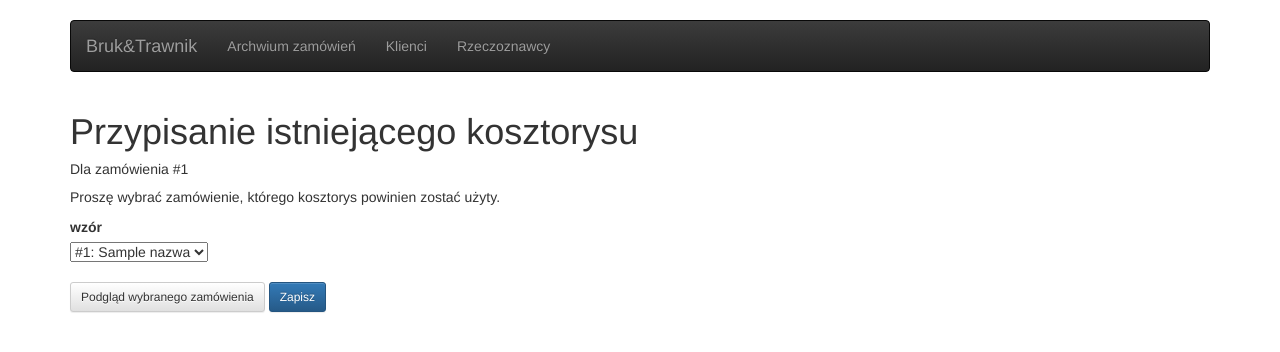
After one commit to mluszczyk/bd-bruk, a Flask app: page /przypisz_kosztorys/1/ in a window 1280 px wide. The commit adds this page. Shown: the top 352 px of the page. Run offline with Flask 2, Linux system fonts and the light colour scheme; a database or web service that is not in the repository returns one stand-in record (values such as "Sample title"); some libraries are stand-ins or nearby versions.

Commit message:
Reusing estimates.

```diff
--- a/forms.py
+++ b/forms.py
@@ -21,6 +21,19 @@ class EstimateOrderForm(wtforms.Form):
     def feed_with_experts(cls, request, expert_list):
         form = cls(request)
         form.expert.choices = expert_list
+        return form
+
+
+class AssignEstimateForm(wtforms.Form):
+    model_order_id = wtforms.SelectField("wzór", coerce=int)
+
+    @classmethod
+    def feed_with_orders(cls, request, model_list):
+        form = cls(request)
+        form.model_order_id.choices = [
+            (model['id'], '#{}: {}'.format(model['id'], model['nazwa']))
+            for model in model_list
+        ]
         return form
 
 
--- a/model.py
+++ b/model.py
@@ -89,6 +89,14 @@ customers = select_wrapper("""
     SELECT nazwa, dane_do_faktury, email, telefon
     FROM klient
     ORDER BY nazwa
+""")
+
+estimates = select_wrapper("""
+    SELECT zamowienie.id AS id, nazwa
+    FROM kosztorys
+    LEFT JOIN zlecenie_kosztorysu ON (zlecenie_kosztorysu_id = zlecenie_kosztorysu.id)
+    LEFT JOIN zamowienie ON (zamowienie_id = zamowienie.id)
+    ORDER BY id
 """)
 
 
@@ -247,3 +255,11 @@ def save_expert(name, email):
     execute_insert("""
         INSERT INTO rzeczoznawca (nazwa, email) VALUES (%s, %s)
     """, (name, email))
+
+
+def assign_estimate(order_id, model_order_id):
+    execute_insert("""
+        UPDATE zamowienie
+        SET kosztorys_id = (SELECT kosztorys_id FROM zamowienie WHERE id = %s)
+        WHERE kosztorys_id IS NULL and id = %s
+    """, (model_order_id, order_id))
--- /dev/null
+++ b/templates/assign_estimate.html
@@ -0,0 +1,19 @@
+{% extends 'base.html' %}
+
+{% block content %}
+<h1>Przypisanie istniejącego kosztorysu</h1>
+<h5>Dla zamówienia #{{ order_id }}</h5>
+
+<p>Proszę wybrać zamówienie, którego kosztorys powinien zostać użyty.</p>
+
+<form method=post>
+  <dl>
+    {{ render_field(form.model_order_id) }}
+  </dl>
+  <p>
+    <button type="submit" class="btn btn-default btn-sm" name="preview" formtarget="_blank">Podgląd wybranego zamówienia</button>
+    <input type=submit class="btn btn-primary btn-sm" value=Zapisz>
+  </p>
+</form>
+
+{% endblock content %}
--- a/templates/order.html
+++ b/templates/order.html
@@ -10,11 +10,14 @@
 <p>{{ details.dane_do_faktury }}</p>
 
 <h5>Kosztorys</h5>
-{% if estimate_order is none %}
+{% if estimate_order is none and details.kosztorys_id is none %}
 <p>Nie zostało zarejestrowane zamówienie kosztorysu.</p>
 <p>
     <a href="{{ url_for('order_estimate', order_id=details.id) }}" class="btn btn-default">
         Zarejestruj zamówienie kosztorysu
+    </a>
+    <a href="{{ url_for('assign_estimate', order_id=details.id) }}" class="btn btn-default">
+        Przypisz istniejący kosztorys
     </a>
 </p>
 {% else %}
--- a/views.py
+++ b/views.py
@@ -145,6 +145,22 @@ def new_expert():
     return render_template('new_expert.html', form=form)
 
 
+@app.route('/przypisz_kosztorys/<int:order_id>/', methods=['GET', 'POST'])
+def assign_estimate(order_id):
+    estimate_list = model.estimates()
+    form = forms.AssignEstimateForm.feed_with_orders(request.form, estimate_list)
+    if request.method == 'POST' and form.validate():
+        if 'preview' in request.form:
+            return redirect(url_for('order', order_id=form.model_order_id.data))
+        try:
+            model.assign_estimate(order_id, form.model_order_id.data)
+        except model.DatabaseError as e:
+            raise werkzeug.exceptions.Forbidden from e
+        else:
+            return redirect(url_for('home'))
+    return render_template('assign_estimate.html', order_id=order_id, form=form)
+
+
 if __name__ == "__main__":
     app.debug = True
     app.run()
```
